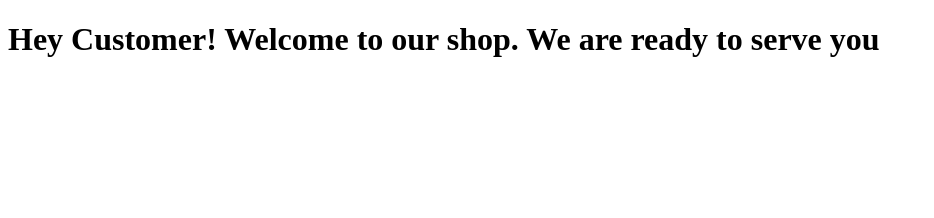
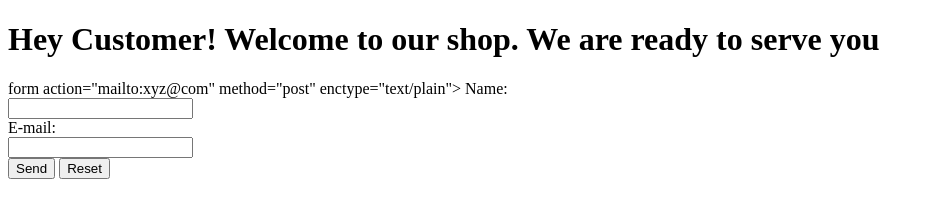
Before and after one commit to teamprojectleader/XYZ-Project, a plain HTML site: page index.html in a window 1280 px wide. Shown: the whole page, without its empty margins (0-934 px from the left). Drawn offline with Linux system fonts and the light colour scheme.

Commit message:
with email

```diff
--- a/index.html
+++ b/index.html
@@ -11,5 +11,15 @@
 
 <h1>Hey Customer! Welcome to our shop. We are ready to serve you</h1>
 
+
+form action="mailto:xyz@com" method="post" enctype="text/plain">
+Name:<br>
+    <input type="text" name="name"><br>
+    E-mail:<br>
+    <input type="text" name="mail"><br>
+    <input type="submit" value="Send">
+    <input type="reset" value="Reset">
+</form>
+
 </body>
 </html>
```
